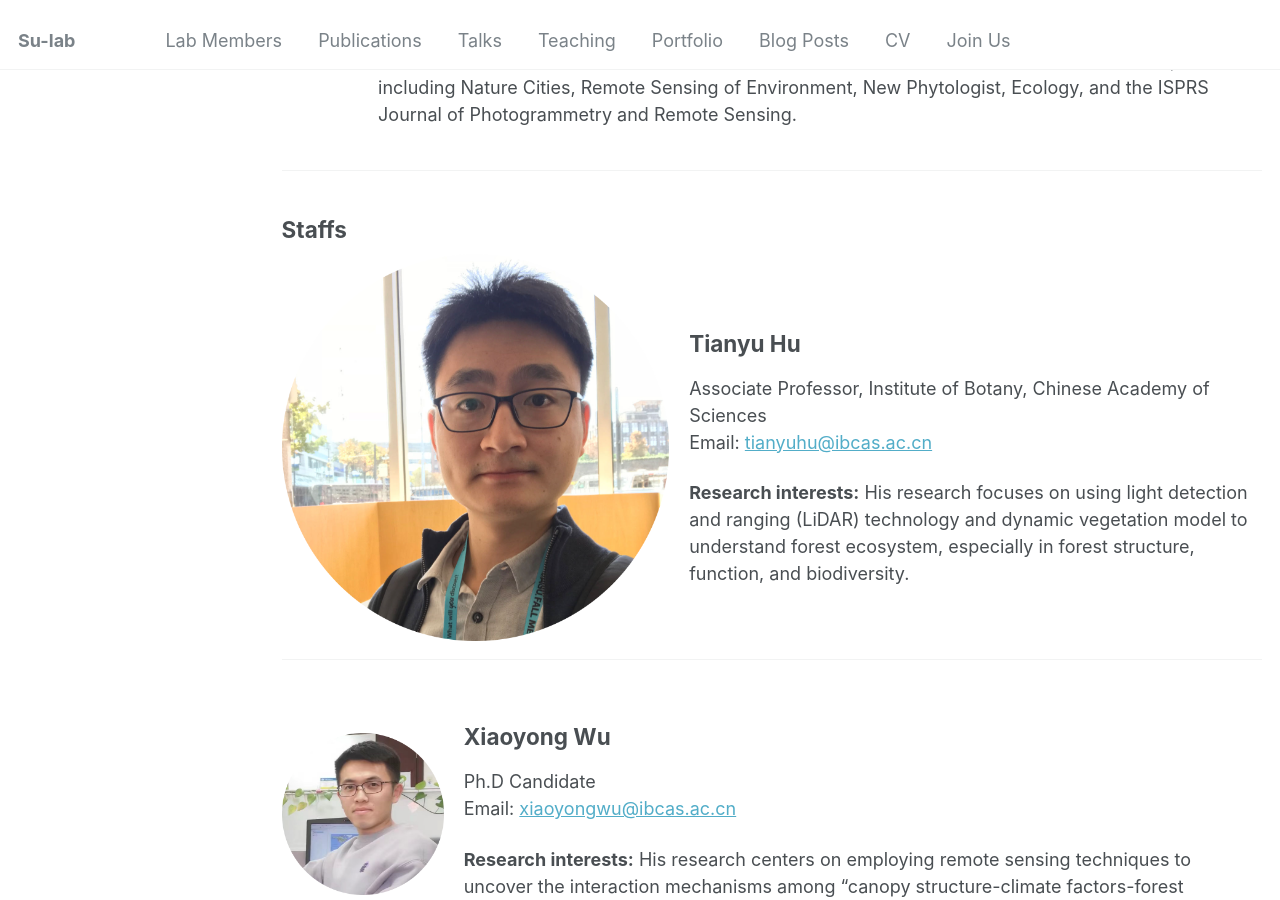
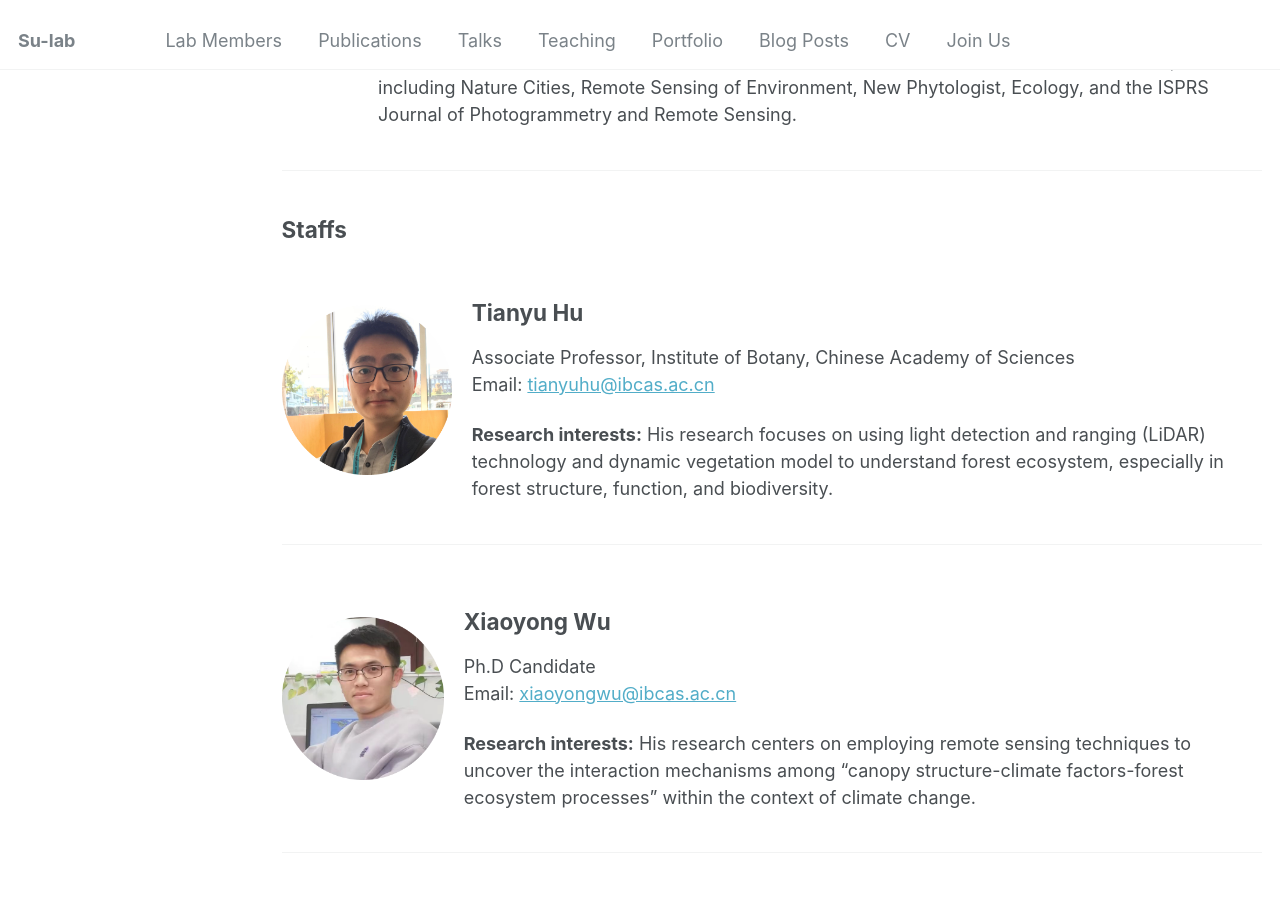
Before and after one commit to krotia/krotia.github.io, a Jekyll site: the page built from _pages/members.md, in a window 1280 px wide and 900 px high, scrolled down 469 px. Built offline with Jekyll 4.4.1, drawn with Linux system fonts in a browser that asks for light colours.

Commit message:
Update members.md

```diff
--- a/_pages/members.md
+++ b/_pages/members.md
@@ -21,7 +21,7 @@ author_profile: false
 <h2>Staffs</h2>
 <div style="display: flex; align-items: center;">
   <div>
-    <img src="/images/Tianyu Hu.png" alt="Tianyu Hu">
+    <img src="/images/Tianyu Hu.png" alt="Tianyu Hu" width=400px height=200px>
   </div>
   <div style="margin-left: 20px;">
     <h2>Tianyu Hu</h2>
@@ -45,7 +45,7 @@ author_profile: false
 
 <div style="display: flex; align-items: center;">
   <div>
-    <img src="/images/Ru Xu.png" alt="Ru Xu" style="width: 200px; height: 200px;">
+    <img src="/images/Ru Xu.png" alt="Ru Xu" width=400px height=200px>
   </div>
   <div style="margin-left: 20px;">
     <h2>Ru Xu</h2>
```
